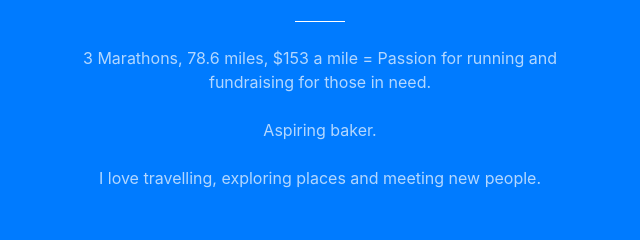
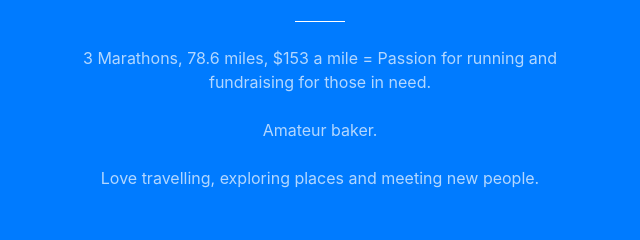
Before and after one commit to priyankaharkare/priyankaharkare.github.io, a website with bundled scripts: page index.html in a window 1280 px wide. Shown: the part 1239-1479 px from the top of the page, 605-1245 px from the left. Built offline with nearby package versions, Linux system fonts and the light colour scheme.

Commit message:
Change 'aspiring' to 'amateur' baker

```diff
--- a/index.html
+++ b/index.html
@@ -88,8 +88,8 @@
             <h4 class="text-white"> What else? </h4>
             <hr class="light my-4">
             <p class="text-faded mb-4"> 3 Marathons, 78.6 miles, $153 a mile = Passion for running and fundraising for those in need.</p>
-              <p class="text-faded mb-4"> Aspiring baker.</p>
-                <p class="text-faded mb-4"> I love travelling, exploring places and meeting new people.</p>
+              <p class="text-faded mb-4"> Amateur baker.</p>
+                <p class="text-faded mb-4"> Love travelling, exploring places and meeting new people.</p>
 
 
           <!-- <a class="btn btn-light btn-xl js-scroll-trigger" href="#services">Get Started!</a> -->
```
